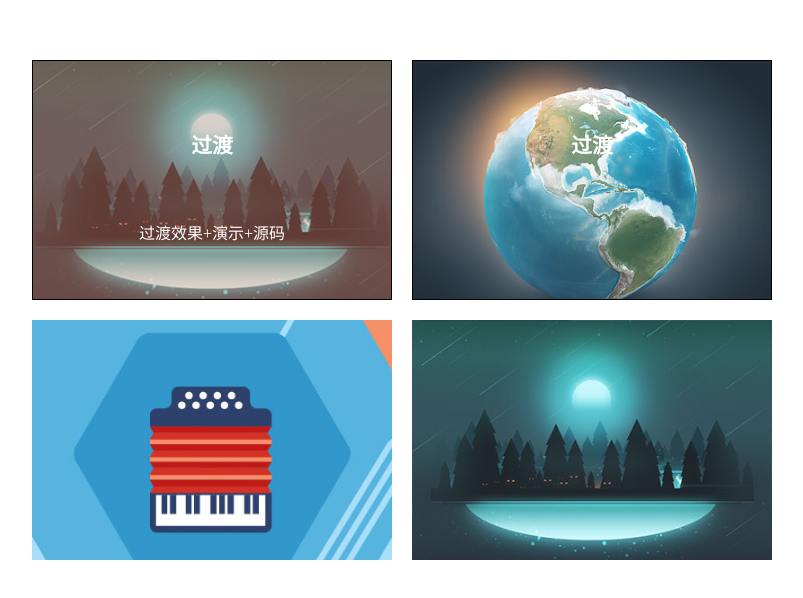
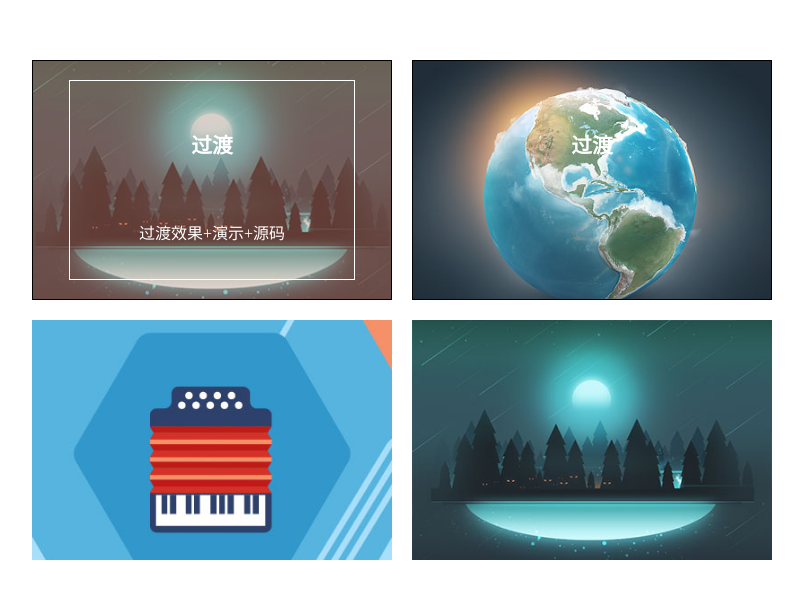
Before and after one commit to lxc-chenjue/html-1, a plain HTML site: page index.html in a window 1280 px wide. In both pictures the pointer is over the element 420 px from the left and 180 px from the top of the page. Shown: the whole page, without its empty margins (208-1011 px from the left). Drawn offline with Linux system fonts and the light colour scheme.

Commit message:
Update index.html

```diff
--- a/index.html
+++ b/index.html
@@ -36,6 +36,14 @@
 			color:#fff;
 			opacity:1
 		}
+		.he_border1:hover .he_border1_caption::before{
+			opacity:1;
+			transform: scale(1,1);
+		}
+		.he_border1:hover .he_border1_caption::after{
+			opacity:1;
+			transform: scale(1,1);
+		}
 
 		.he_border2:hover .he_border2_img{
 			opacity:.7;
@@ -52,6 +60,10 @@
 		.he_border2:hover .he_border2_caption_p{
 			color:#fff;
 			opacity:1
+		}
+		.he_border2:hover .he_border2_caption::before,.he_border2:hover .he_border2_caption::after {
+			opacity:1;
+			transform: scale(1,1);
 		}
 
 		.he_3DFlipX:hover .he_3DFlipX_img{
```
